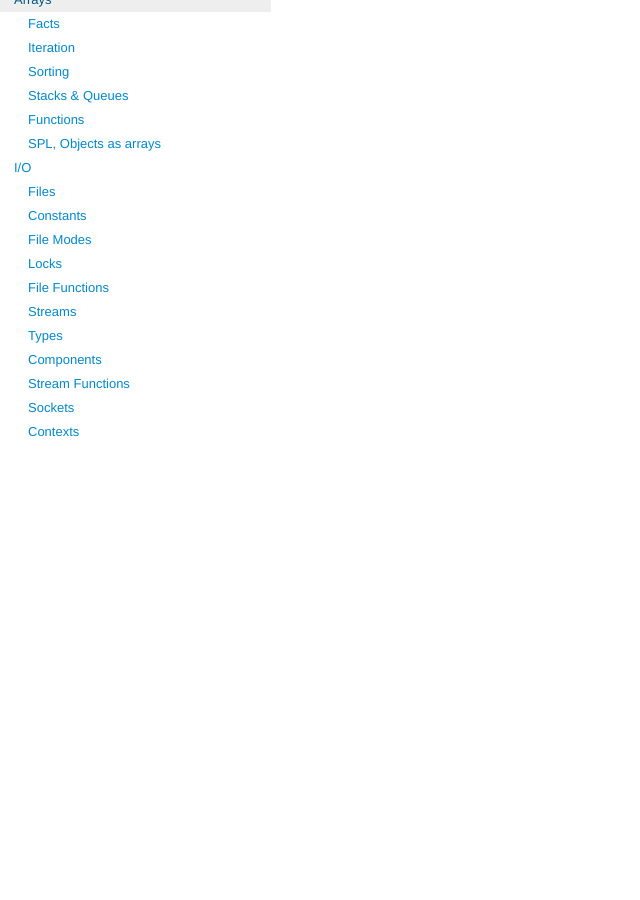
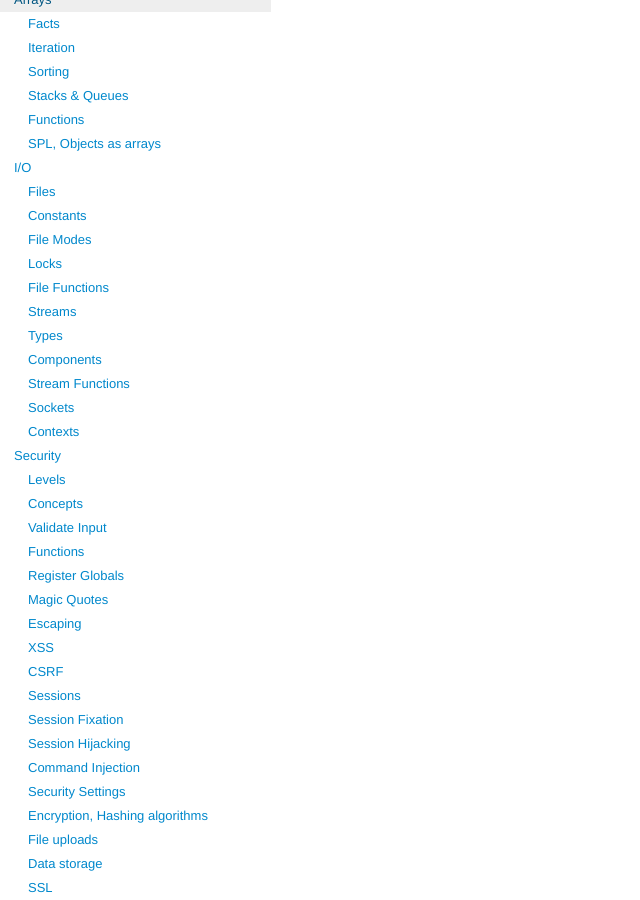
Before and after one commit to sergeylunev/php-guide, a Jekyll site: the page built from index.md, in a window 1280 px wide and 900 px high, scrolled down 766 px. Shown: the whole window, without its empty margins (0-640 px from the left). Built offline with Jekyll 4.4.1, drawn with Linux system fonts in a browser that asks for light colours; comment, search, counter and statistics services are not loaded; before the commit the page ends 1210 px from its top, so only the background shows below that.

Commit message:
Security section

```diff
--- a/_includes/menu.html
+++ b/_includes/menu.html
@@ -19,4 +19,8 @@
         <a href="/pages/io.html">I/O</a>
         {% include menu/io.html %}
     </li>
+    <li>
+        <a href="/pages/security.html">Security</a>
+        {% include menu/security.html %}
+    </li>
 </ul>
--- /dev/null
+++ b/_includes/menu/security.html
@@ -0,0 +1,56 @@
+<ul class="nav nav-list">
+    <li>
+        <a href="/pages/security.html#levels">Levels</a>
+    </li>
+    <li>
+        <a href="/pages/security.html#concepts">Concepts</a>
+    </li>
+    <li>
+        <a href="/pages/security.html#validate_input">Validate Input</a>
+    </li>
+    <li>
+        <a href="/pages/security.html#functions">Functions</a>
+    </li>
+    <li>
+        <a href="/pages/security.html#register_globals">Register Globals</a>
+    </li>
+    <li>
+        <a href="/pages/security.html#magic_quotes">Magic Quotes</a>
+    </li>
+    <li>
+        <a href="/pages/security.html#escaping">Escaping</a>
+    </li>
+    <li>
+        <a href="/pages/security.html#xss">XSS</a>
+    </li>
+    <li>
+        <a href="/pages/security.html#csrf">CSRF</a>
+    </li>
+    <li>
+        <a href="/pages/security.html#sessions">Sessions</a>
+    </li>
+    <li>
+        <a href="/pages/security.html#session_fixation">Session Fixation</a>
+    </li>
+    <li>
+        <a href="/pages/security.html#session_hijacking">Session Hijacking</a>
+    </li>
+    <li>
+        <a href="/pages/security.html#command_injection">Command Injection</a>
+    </li>
+    <li>
+        <a href="/pages/security.html#security_settings">Security Settings</a>
+    </li>
+    <li>
+        <a href="/pages/security.html#encryption_hashing_algorithms">Encryption, Hashing algorithms</a>
+    </li>
+    <li>
+        <a href="/pages/security.html#file_uploads">File uploads</a>
+    </li>
+    <li>
+        <a href="/pages/security.html#data_storage">Data storage</a>
+    </li>
+    <li>
+        <a href="/pages/security.html#ssl">SSL</a>
+    </li>
+</ul>
```
Also changed, not shown: pages/security.md (added, +221 -0 lines).
